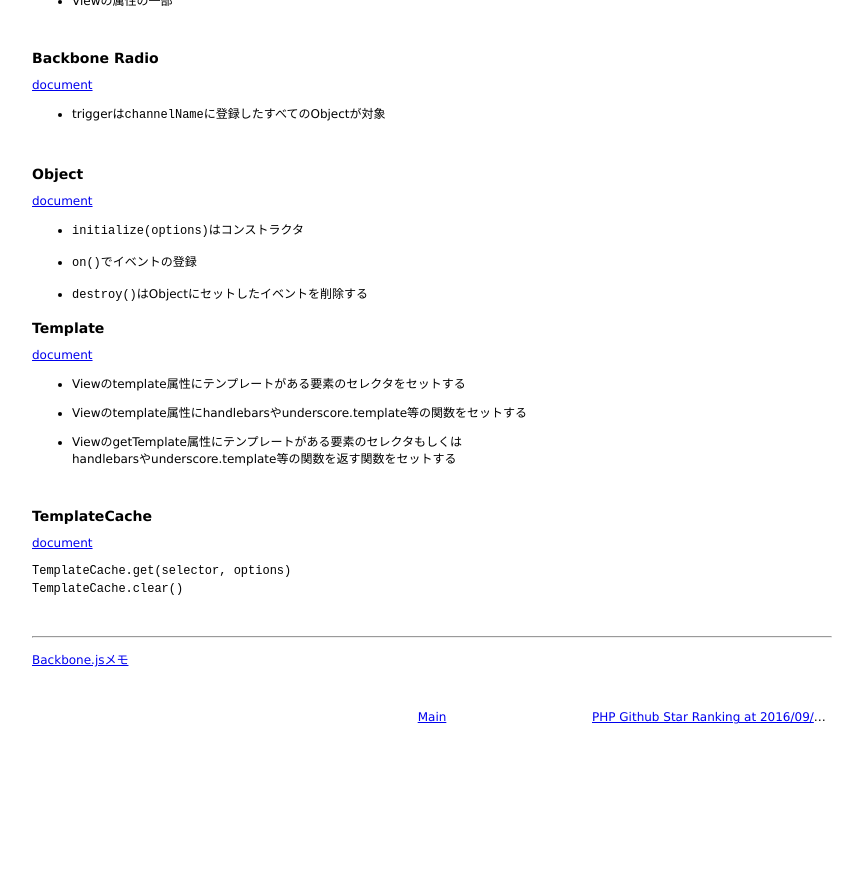
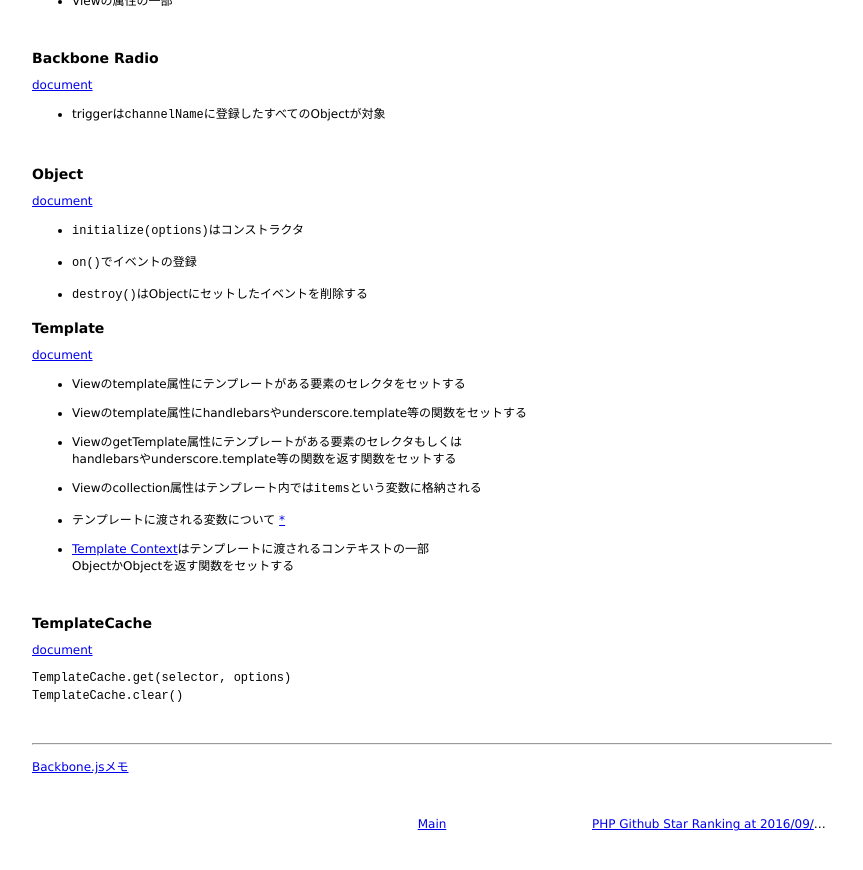
Before and after one commit to 38elements/38elements.github.com, a Jekyll site: the page built from _posts/2016-09-11-backbone_marionette.md, in a window 1280 px wide and 900 px high, scrolled down 2738 px. Shown: the top 870 px of the window, without its empty margins (208-1071 px from the left). Built offline with Jekyll 4.4.1, drawn with Linux system fonts in a browser that asks for light colours; before the commit the page ends 3531 px from its top, so only the background shows below that.

Commit message:
Update 2016-09-11-backbone_marionette.md

```diff
--- a/_posts/2016-09-11-backbone_marionette.md
+++ b/_posts/2016-09-11-backbone_marionette.md
@@ -213,6 +213,13 @@ region.show(view, {preventDestroy: true});
 * ViewのgetTemplate属性にテンプレートがある要素のセレクタもしくは
 handlebarsやunderscore.template等の関数を返す関数をセットする
 
+* Viewのcollection属性はテンプレート内では`items`という変数に格納される
+
+* テンプレートに渡される変数について [*](http://marionettejs.com/docs/master/template.html#modelcollection-rendering-rules)
+
+* [Template Context](http://marionettejs.com/docs/master/template.html#template-context)はテンプレートに渡されるコンテキストの一部
+ObjectかObjectを返す関数をセットする
+
 <br>
 
 ### TemplateCache
```
